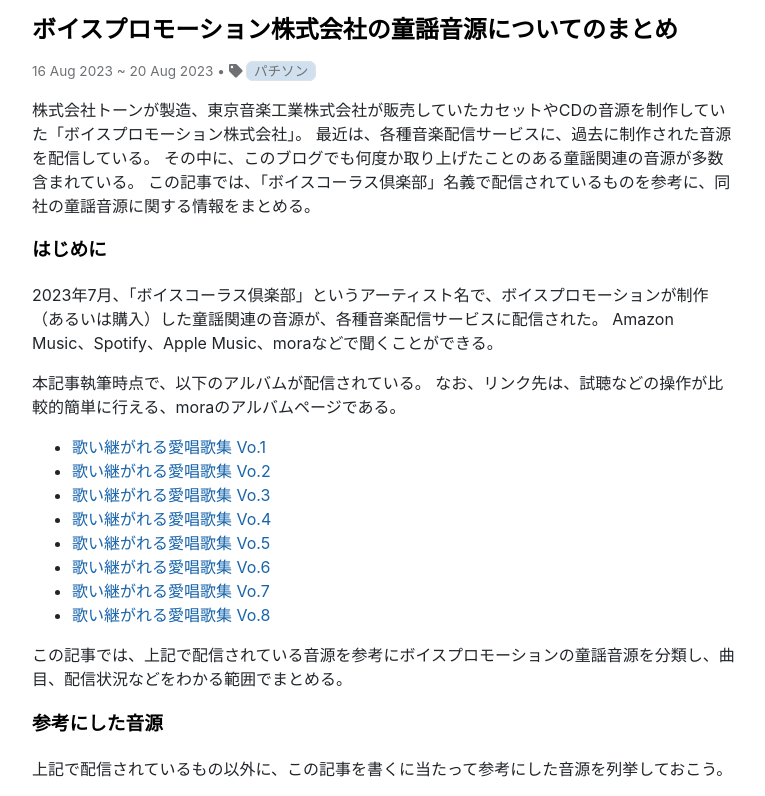
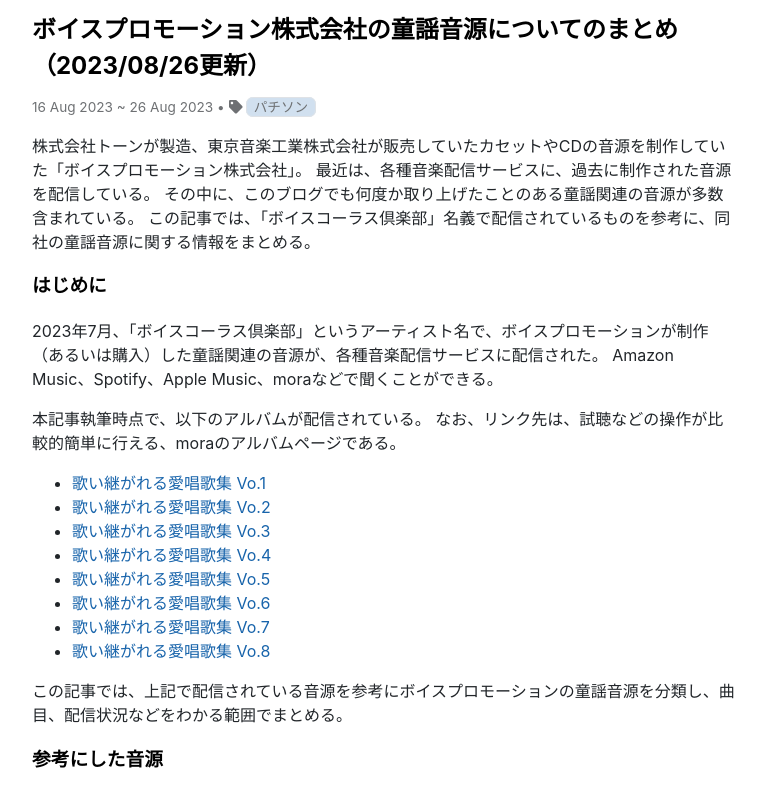
Before and after one commit to kitabatake1013/kitabatake1013.github.io, a Jekyll site: the page built from _posts/2023-08-16-voice-pro-douyou.md, in a window 1280 px wide and 900 px high, cut to the strip 104-900 px from the top of the window. Shown: the whole strip, without its empty margins (256-1021 px from the left). Built offline with Jekyll 4.4.1, drawn with Linux system fonts in a browser that asks for light colours; nearby versions of some CDN libraries; some of the changed text lies outside the part shown.

Commit message:
update voice-pro-douyou

```diff
--- a/_posts/2023-08-16-voice-pro-douyou.md
+++ b/_posts/2023-08-16-voice-pro-douyou.md
@@ -1,8 +1,8 @@
 ---
 layout: post
-title: ボイスプロモーション株式会社の童謡音源についてのまとめ
+title: ボイスプロモーション株式会社の童謡音源についてのまとめ（2023/08/26更新）
 tags: パチソン
-last_modified_at: 2023-08-20
+last_modified_at: 2023-08-26
 ---
 株式会社トーンが製造、東京音楽工業株式会社が販売していたカセットやCDの音源を制作していた「ボイスプロモーション株式会社」。
 最近は、各種音楽配信サービスに、過去に制作された音源を配信している。
@@ -320,6 +320,12 @@
 
 ### 更新履歴
 
+#### 2023/08/26
+
+* 記事タイトルに最終更新日を追加
+* みみちゃんレコードの未配信音源一覧に「一寸法師」を追加
+* みみちゃんレコードの未配信音源一覧から「船頭さん」を削除
+
 #### 2023/08/20
 
 * 「その他」の音源一覧に「いなかの四季」を追加
```
Also changed, not shown: other parts of _posts/2023-08-16-voice-pro-douyou.md (+1 -1 lines).
